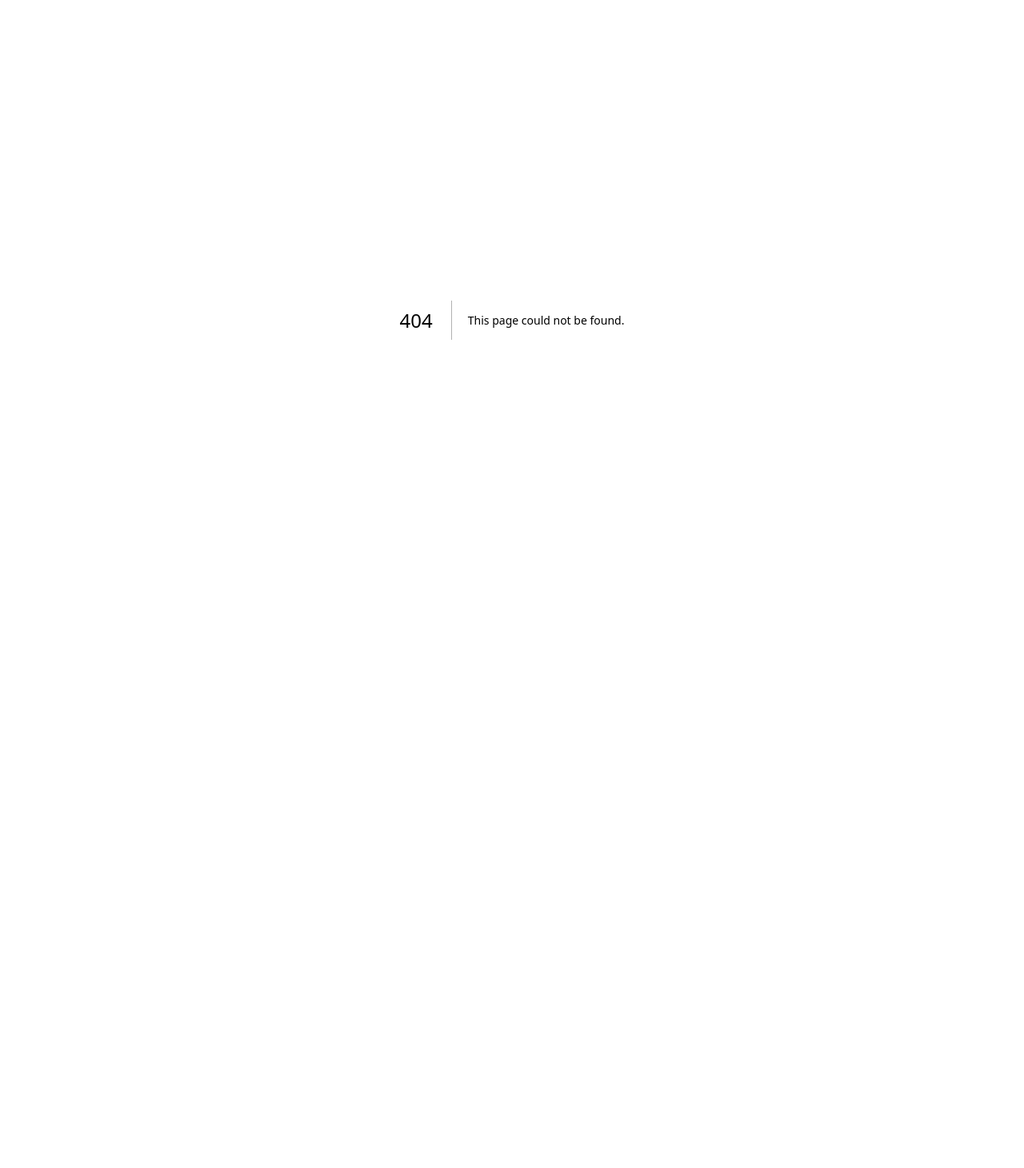
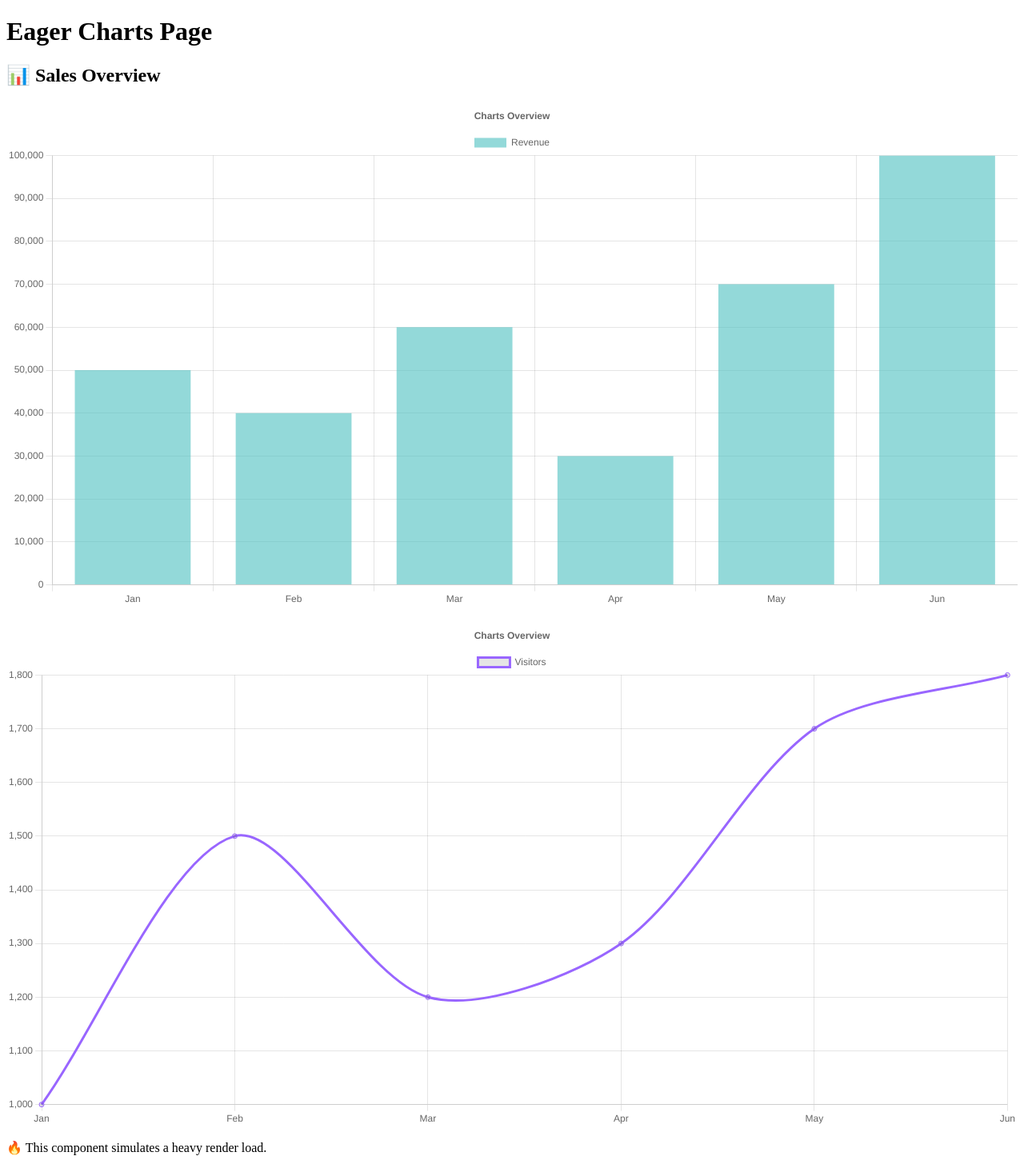
Before and after one commit to Shahnihal/user-preference-dashboard, a Next.js app: page /eager in a window 1280 px wide. Before the commit this address had no page. Shown: the whole page at 80% size. Before the commit the page ends 800 px from the top, so only its background shows below. Built offline with nearby package versions, Linux system fonts and the light colour scheme.

Commit message:
lazy loading added

```diff
--- a/package.json
+++ b/package.json
@@ -9,8 +9,10 @@
     "lint": "next lint"
   },
   "dependencies": {
+    "chart.js": "^4.5.0",
     "next": "15.3.4",
     "react": "^19.0.0",
+    "react-chartjs-2": "^5.3.0",
     "react-dom": "^19.0.0"
   },
   "devDependencies": {
--- /dev/null
+++ b/src/app/eager/page.jsx
@@ -0,0 +1,10 @@
+import SalesChart from '../../components/Chart';
+
+export default function EagerCharts() {
+  return (
+    <main>
+      <h1>Eager Charts Page</h1>
+      <SalesChart />
+    </main>
+  );
+}
--- /dev/null
+++ b/src/components/Chart.jsx
@@ -0,0 +1,81 @@
+'use client';
+
+import { useEffect, useState } from 'react';
+import { Bar, Line } from 'react-chartjs-2';
+import {
+  Chart as ChartJS,
+  CategoryScale,
+  LinearScale,
+  BarElement,
+  LineElement,
+  PointElement,
+  Title,
+  Tooltip,
+  Legend,
+} from 'chart.js';
+
+ChartJS.register(
+  CategoryScale,
+  LinearScale,
+  BarElement,
+  LineElement,
+  PointElement,
+  Title,
+  Tooltip,
+  Legend
+);
+
+const barData = {
+  labels: ['Jan', 'Feb', 'Mar', 'Apr', 'May', 'Jun'],
+  datasets: [
+    {
+      label: 'Revenue',
+      data: [50000, 40000, 60000, 30000, 70000, 100000],
+      backgroundColor: 'rgba(75,192,192,0.6)',
+    },
+  ],
+};
+
+const lineData = {
+  labels: ['Jan', 'Feb', 'Mar', 'Apr', 'May', 'Jun'],
+  datasets: [
+    {
+      label: 'Visitors',
+      data: [1000, 1500, 1200, 1300, 1700, 1800],
+      borderColor: 'rgba(153, 102, 255, 1)',
+      tension: 0.3,
+    },
+  ],
+};
+
+const options = {
+  responsive: true,
+  plugins: {
+    legend: { position: 'top' },
+    title: { display: true, text: 'Charts Overview' },
+  },
+};
+
+export default function SalesChart() {
+  const [loading, setLoading] = useState(true);
+
+  // Simulate slow component render (like heavy data or animation libraries)
+  useEffect(() => {
+    const timeout = setTimeout(() => setLoading(false), 3000); // 3-second delay
+    return () => clearTimeout(timeout);
+  }, []);
+
+  if (loading) {
+    return <p>🕒 Loading heavy chart component...</p>;
+  }
+
+  return (
+    <div>
+      <h2>📊 Sales Overview</h2>
+      <Bar data={barData} options={options} />
+      <br />
+      <Line data={lineData} options={options} />
+      <p>🔥 This component simulates a heavy render load.</p>
+    </div>
+  );
+}
```
Also changed, not shown: src/app/lazy/page.jsx (added, +17 -0 lines), 1 other file (tests, documents, lock files or other folders).
